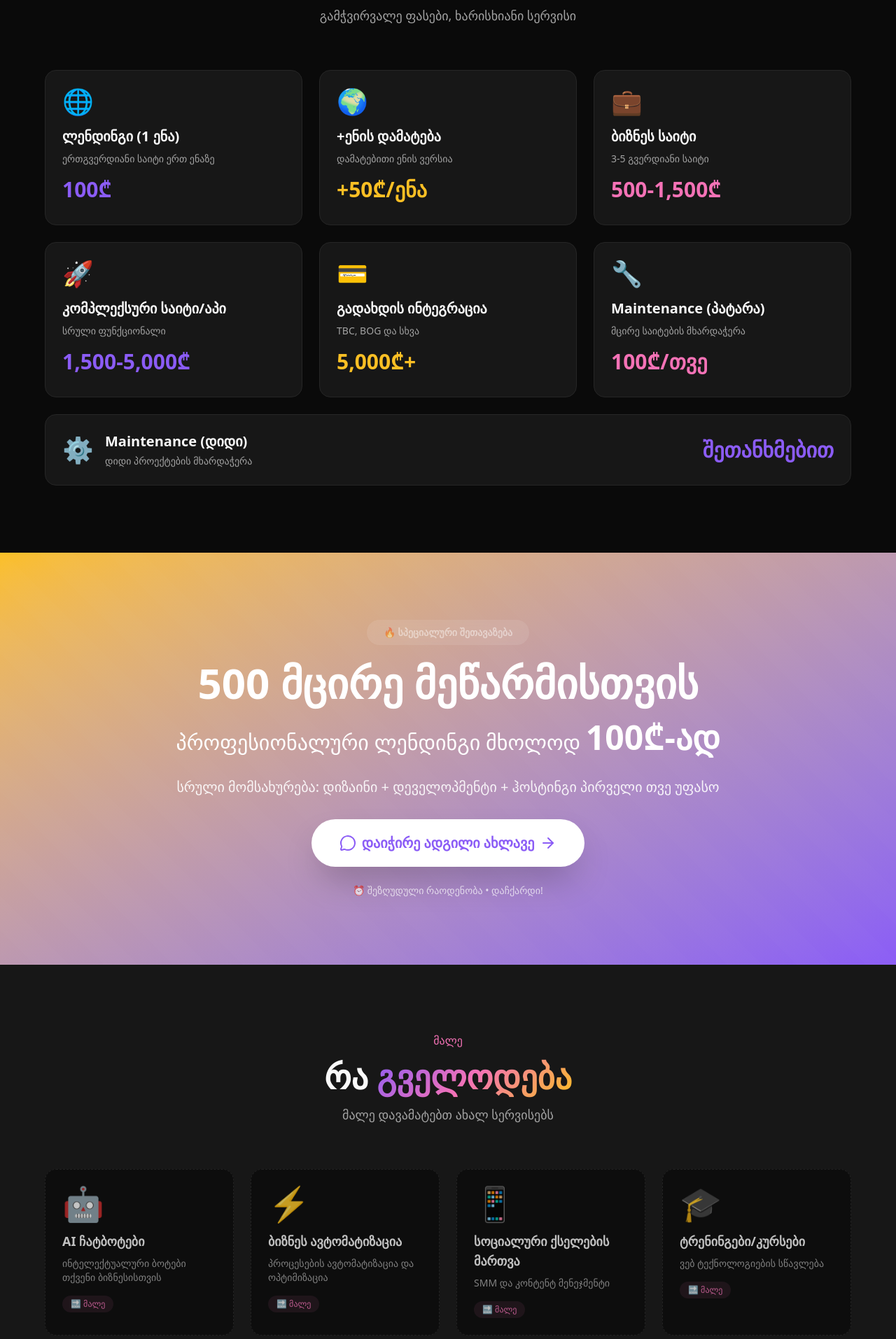
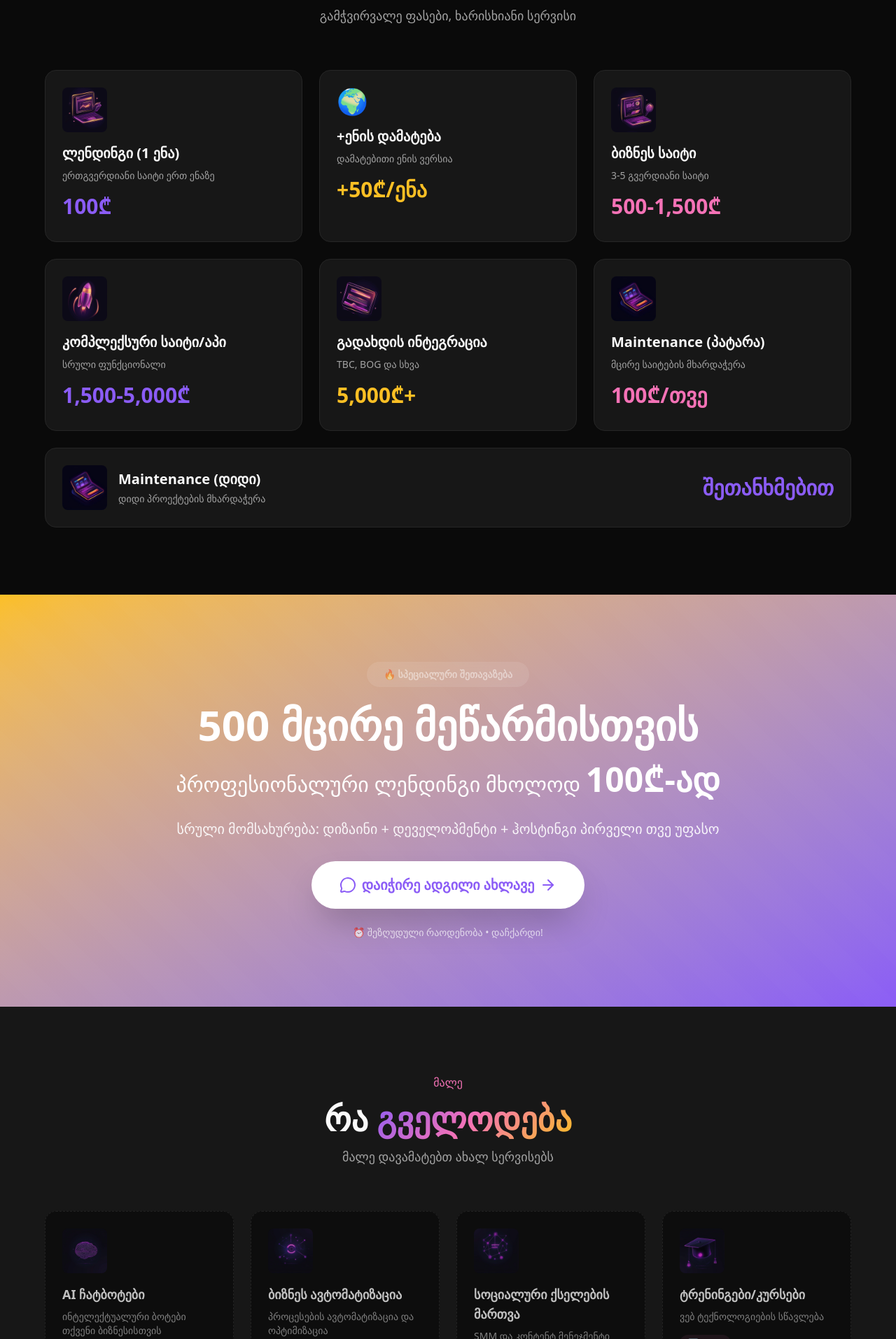
Before and after one commit to sitechfromgeorgia/sitech-website, a Next.js app: page / in a window 1280 px wide. Shown: the part 2206-4120 px from the top of the page at 70% size. Built offline with nearby package versions, Linux system fonts and the light colour scheme.

Commit message:
Replace emoji icons with Midjourney visuals

```diff
--- a/app/page.tsx
+++ b/app/page.tsx
@@ -194,7 +194,9 @@ export default function Home() {
           <div className="grid md:grid-cols-2 lg:grid-cols-3 gap-6">
             {/* Service 1 */}
             <div className="group p-6 rounded-2xl bg-[var(--color-card)] border border-[var(--color-border)] hover:border-[var(--color-primary)] hover:shadow-xl transition-all">
-              <div className="text-4xl mb-4">🌐</div>
+              <div className="mb-4">
+                <Image src="/icons/icon-landing.jpg" alt="ლენდინგი" width={64} height={64} className="rounded-lg" />
+              </div>
               <h3 className="text-xl font-bold mb-2">ლენდინგი (1 ენა)</h3>
               <p className="text-[var(--color-muted)] text-sm mb-4">ერთგვერდიანი საიტი ერთ ენაზე</p>
               <div className="text-3xl font-bold text-[var(--color-primary)] mb-2">100₾</div>
@@ -210,7 +212,9 @@ export default function Home() {
 
             {/* Service 3 */}
             <div className="group p-6 rounded-2xl bg-[var(--color-card)] border border-[var(--color-border)] hover:border-[var(--color-secondary)] hover:shadow-xl transition-all">
-              <div className="text-4xl mb-4">💼</div>
+              <div className="mb-4">
+                <Image src="/icons/icon-business-site.jpg" alt="ბიზნეს საიტი" width={64} height={64} className="rounded-lg" />
+              </div>
               <h3 className="text-xl font-bold mb-2">ბიზნეს საიტი</h3>
               <p className="text-[var(--color-muted)] text-sm mb-4">3-5 გვერდიანი საიტი</p>
               <div className="text-3xl font-bold text-[var(--color-secondary)] mb-2">500-1,500₾</div>
@@ -218,7 +222,9 @@ export default function Home() {
 
             {/* Service 4 */}
             <div className="group p-6 rounded-2xl bg-[var(--color-card)] border border-[var(--color-border)] hover:border-[var(--color-primary)] hover:shadow-xl transition-all">
-              <div className="text-4xl mb-4">🚀</div>
+              <div className="mb-4">
+                <Image src="/icons/icon-complex-app.jpg" alt="კომპლექსური საიტი/აპი" width={64} height={64} className="rounded-lg" />
+              </div>
               <h3 className="text-xl font-bold mb-2">კომპლექსური საიტი/აპი</h3>
               <p className="text-[var(--color-muted)] text-sm mb-4">სრული ფუნქციონალი</p>
               <div className="text-3xl font-bold text-[var(--color-primary)] mb-2">1,500-5,000₾</div>
@@ -226,7 +232,9 @@ export default function Home() {
 
             {/* Service 5 */}
             <div className="group p-6 rounded-2xl bg-[var(--color-card)] border border-[var(--color-border)] hover:border-[var(--color-accent)] hover:shadow-xl transition-all">
-              <div className="text-4xl mb-4">💳</div>
+              <div className="mb-4">
+                <Image src="/icons/icon-payment.jpg" alt="გადახდის ინტეგრაცია" width={64} height={64} className="rounded-lg" />
+              </div>
               <h3 className="text-xl font-bold mb-2">გადახდის ინტეგრაცია</h3>
               <p className="text-[var(--color-muted)] text-sm mb-4">TBC, BOG და სხვა</p>
               <div className="text-3xl font-bold text-[var(--color-accent)] mb-2">5,000₾+</div>
@@ -234,7 +242,9 @@ export default function Home() {
 
             {/* Service 6 */}
             <div className="group p-6 rounded-2xl bg-[var(--color-card)] border border-[var(--color-border)] hover:border-[var(--color-secondary)] hover:shadow-xl transition-all">
-              <div className="text-4xl mb-4">🔧</div>
+              <div className="mb-4">
+                <Image src="/icons/icon-maintenance.jpg" alt="Maintenance" width={64} height={64} className="rounded-lg" />
+              </div>
               <h3 className="text-xl font-bold mb-2">Maintenance (პატარა)</h3>
               <p className="text-[var(--color-muted)] text-sm mb-4">მცირე საიტების მხარდაჭერა</p>
               <div className="text-3xl font-bold text-[var(--color-secondary)] mb-2">100₾/თვე</div>
@@ -244,7 +254,9 @@ export default function Home() {
             <div className="group p-6 rounded-2xl bg-[var(--color-card)] border border-[var(--color-border)] hover:border-[var(--color-primary)] hover:shadow-xl transition-all md:col-span-2 lg:col-span-3">
               <div className="flex items-center justify-between flex-wrap gap-4">
                 <div className="flex items-center gap-4">
-                  <div className="text-4xl">⚙️</div>
+                  <div className="flex-shrink-0">
+                    <Image src="/icons/icon-maintenance.jpg" alt="Maintenance" width={64} height={64} className="rounded-lg" />
+                  </div>
                   <div>
                     <h3 className="text-xl font-bold mb-1">Maintenance (დიდი)</h3>
                     <p className="text-[var(--color-muted)] text-sm">დიდი პროექტების მხარდაჭერა</p>
@@ -301,13 +313,15 @@ export default function Home() {
 
           <div className="grid md:grid-cols-2 lg:grid-cols-4 gap-6">
             {[
-              { emoji: "🤖", title: "AI ჩატბოტები", desc: "ინტელექტუალური ბოტები თქვენი ბიზნესისთვის" },
-              { emoji: "⚡", title: "ბიზნეს ავტომატიზაცია", desc: "პროცესების ავტომატიზაცია და ოპტიმიზაცია" },
-              { emoji: "📱", title: "სოციალური ქსელების მართვა", desc: "SMM და კონტენტ მენეჯმენტი" },
-              { emoji: "🎓", title: "ტრენინგები/კურსები", desc: "ვებ ტექნოლოგიების სწავლება" },
+              { icon: "icon-ai-chatbot.jpg", title: "AI ჩატბოტები", desc: "ინტელექტუალური ბოტები თქვენი ბიზნესისთვის" },
+              { icon: "icon-automation.jpg", title: "ბიზნეს ავტომატიზაცია", desc: "პროცესების ავტომატიზაცია და ოპტიმიზაცია" },
+              { icon: "icon-smm.jpg", title: "სოციალური ქსელების მართვა", desc: "SMM და კონტენტ მენეჯმენტი" },
+              { icon: "icon-training.jpg", title: "ტრენინგები/კურსები", desc: "ვებ ტექნოლოგიების სწავლება" },
             ].map((service) => (
               <div key={service.title} className="p-6 rounded-2xl bg-[var(--color-background)] border border-dashed border-[var(--color-border)] opacity-75 hover:opacity-100 transition-opacity">
-                <div className="text-5xl mb-4">{service.emoji}</div>
+                <div className="mb-4">
+                  <Image src={`/icons/${service.icon}`} alt={service.title} width={64} height={64} className="rounded-lg" />
+                </div>
                 <h3 className="text-lg font-bold mb-2">{service.title}</h3>
                 <p className="text-[var(--color-muted)] text-sm">{service.desc}</p>
                 <div className="mt-4 inline-block px-3 py-1 bg-[var(--color-secondary)]/10 text-[var(--color-secondary)] rounded-full text-xs font-medium">
```
